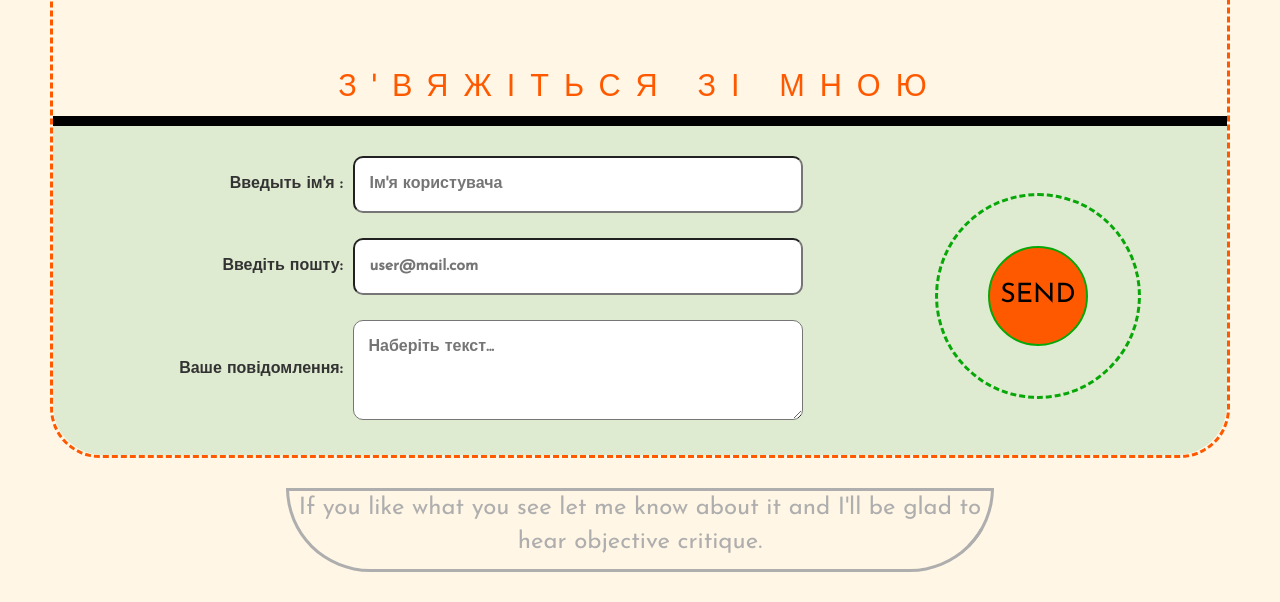
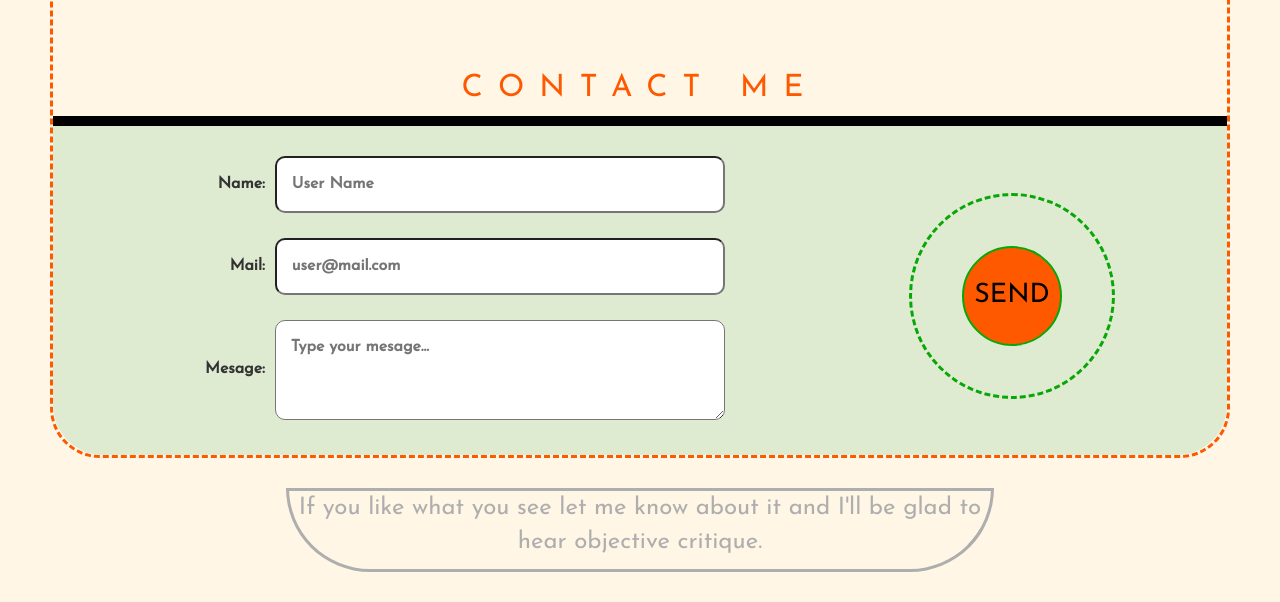
Before and after one commit to OleksandrBabych/aleks_web, a plain HTML site: page UK.html in a window 1280 px wide. Shown: the part 3466-4068 px from the top of the page. Drawn offline with nearby package versions, Linux system fonts and the light colour scheme.

Commit message:
translated

```diff
--- a/UK.html
+++ b/UK.html
@@ -193,31 +193,31 @@
 
         <!--Send form...START...-->
         <section id="ex3">
-            <h1>З'ВЯЖІТЬСЯ ЗІ МНОЮ</h1>
+            <h1>CONTACT ME</h1>
             <div id="connect">
-                <form action="https://formspree.io/arch.oleksandrbabych@gmail.com" method="POST">
+                <form id="sform">
                     <ul>
                         <li class="field">
                             <label>
-                                <b class="formtxt">Введыть ім'я :</b>
-                                <input type="text" name="Name/Surname" placeholder="Ім'я користувача"/>
+                                <b class="formtxt">Name:</b>
+                                <input id="yourname" type="text" name="Name/Surname" placeholder="User Name"/>
                             </label>
                         </li>
 
                         <li class="field">
                             <label>
-                                <b class="formtxt">Введіть пошту:</b>
-                                <input class="mail" type="email" name="email"  placeholder="user@mail.com" >
+                                <b class="formtxt">Mail:</b>
+                                <input id="youremail" class="mail" type="email" name="email"  placeholder="user@mail.com" >
                             </label>
                         </li>
                         <li class="field">
                             <label>
-                               <b class="formtxt">Ваше повідомлення:</b> <textarea class="coment" rows="4" cols="50" placeholder="Наберіть текст..."></textarea>
+                               <b class="formtxt">Mesage:</b> <textarea id="formtxt" class="coment" rows="4" cols="50" placeholder="Type your mesage..."></textarea>
                             </label>
                         </li>
                     </ul>
                     <div class="circ">
-                        <input class="sbut" value="SEND" type="submit">
+                        <input id="btn-submit" class="sbut" value="SEND" type="submit">
                     </div>
                 </form>
             </div>
```
